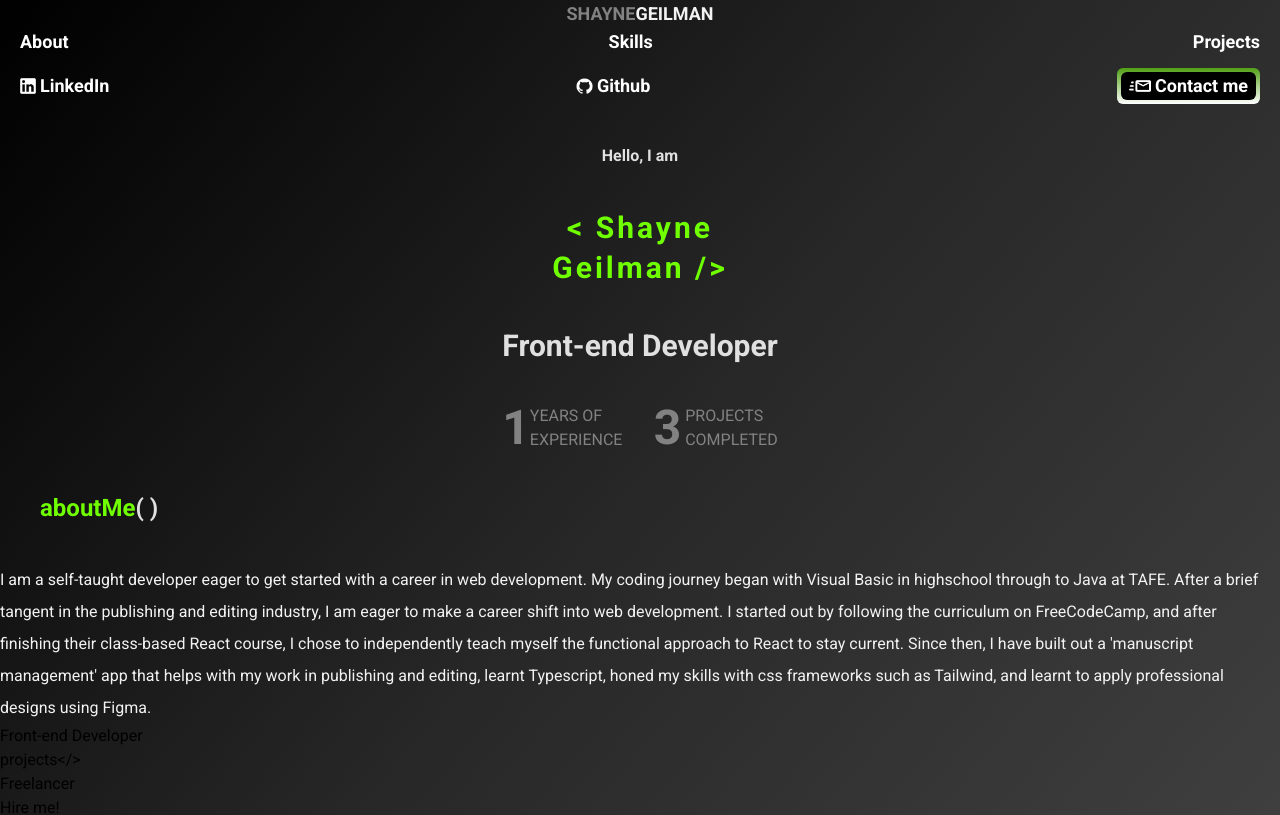
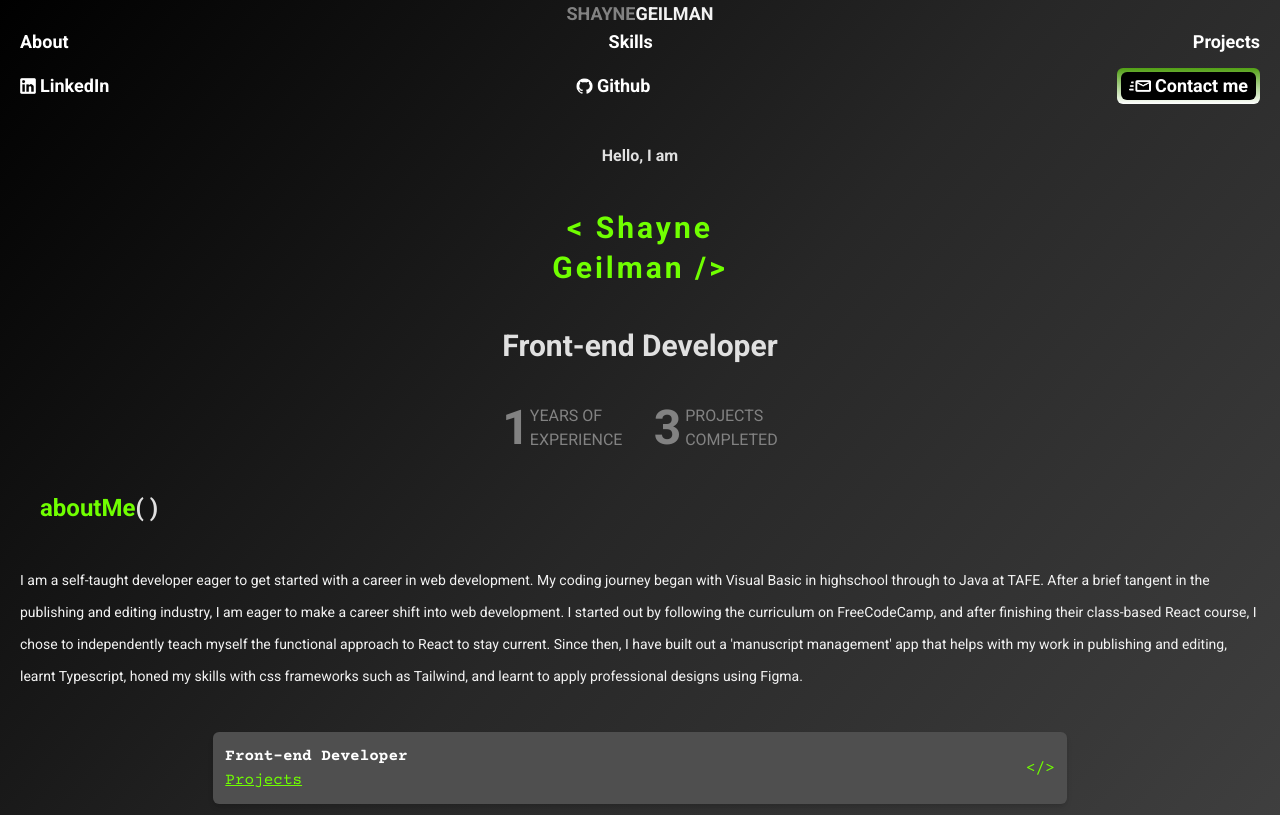
Before and after one commit to ShayneJG/Portfolio, a React (Vite) app: page / in a window 1280 px wide. Shown: the top 815 px of the page. Built offline with nearby package versions, Linux system fonts and the light colour scheme.

Commit message:
description updated and styled.

```diff
--- a/index.html
+++ b/index.html
@@ -5,7 +5,7 @@
     <link rel="preconnect" href="https://fonts.googleapis.com" />
     <link rel="preconnect" href="https://fonts.gstatic.com" crossorigin />
     <link
-      href="https://fonts.googleapis.com/css2?family=Roboto:wght@400;700&display=swap"
+      href="https://fonts.googleapis.com/css2?family=Courier+Prime:wght@400;700&family=Roboto:wght@400;700&display=swap"
       rel="stylesheet"
     />
     <meta name="viewport" content="width=device-width, initial-scale=1.0" />
--- a/src/components/description.tsx
+++ b/src/components/description.tsx
@@ -9,7 +9,7 @@ function Description() {
           <p className="text-[#E0E0E0] text-2xl">( )</p>
         </div>
 
-        <p className="text-[#F2F2F2] font-normal leading-8">
+        <p className="text-[#F2F2F2] font-normal text-sm leading-8 mx-5">
           I am a self-taught developer eager to get started with a career in web
           development. My coding journey began with Visual Basic in highschool
           through to Java at TAFE. After a brief tangent in the publishing and
@@ -24,15 +24,14 @@ function Description() {
         </p>
       </div>
       <div>
-        <div>
-          <h3>Front-end Developer</h3>
-          <a>projects</a>
-          <span>&lt;/&gt;</span>
-        </div>
-        <div>
-          <h3>Freelancer</h3>
-          <a>Hire me!</a>
-          <span>{}</span>
+        <div className="bg-[#4F4F4F] my-10 shadow-md rounded-md font-courier flex justify-between items-center p-3 w-2/3 mx-auto">
+          <div>
+            <h3 className="text-white font-bold">Front-end Developer</h3>
+            <a href="#projects" className="text-[#70FF00] underline">
+              Projects
+            </a>
+          </div>
+          <span className="text-[#70FF00]">&lt;/&gt;</span>
         </div>
       </div>
     </div>
--- a/tailwind.config.js
+++ b/tailwind.config.js
@@ -4,7 +4,8 @@ export default {
   theme: {
     extend: {
       fontFamily: {
-        roboto: ["Roboto", "sans"],
+        roboto: ["Roboto", "sans-serif"],
+        courier: ["Courier Prime", "monospace"],
       },
     },
   },
```
